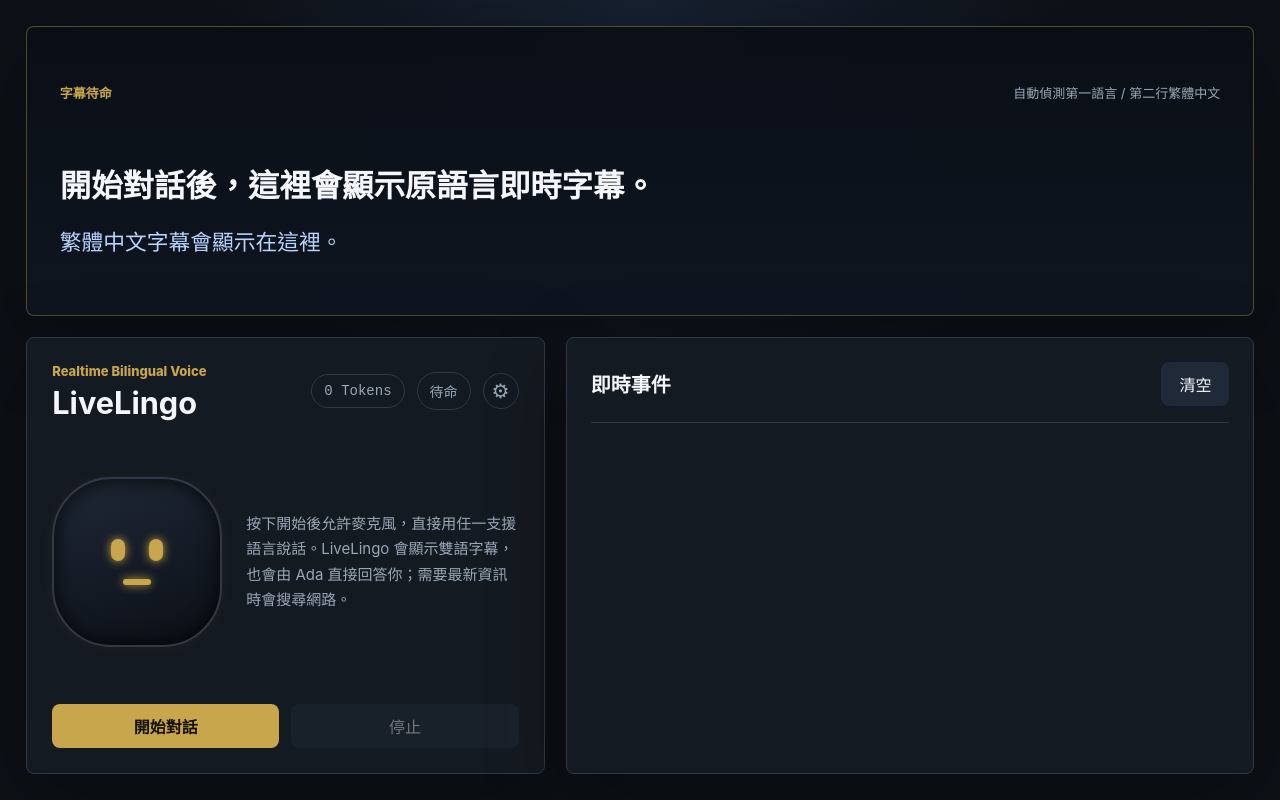
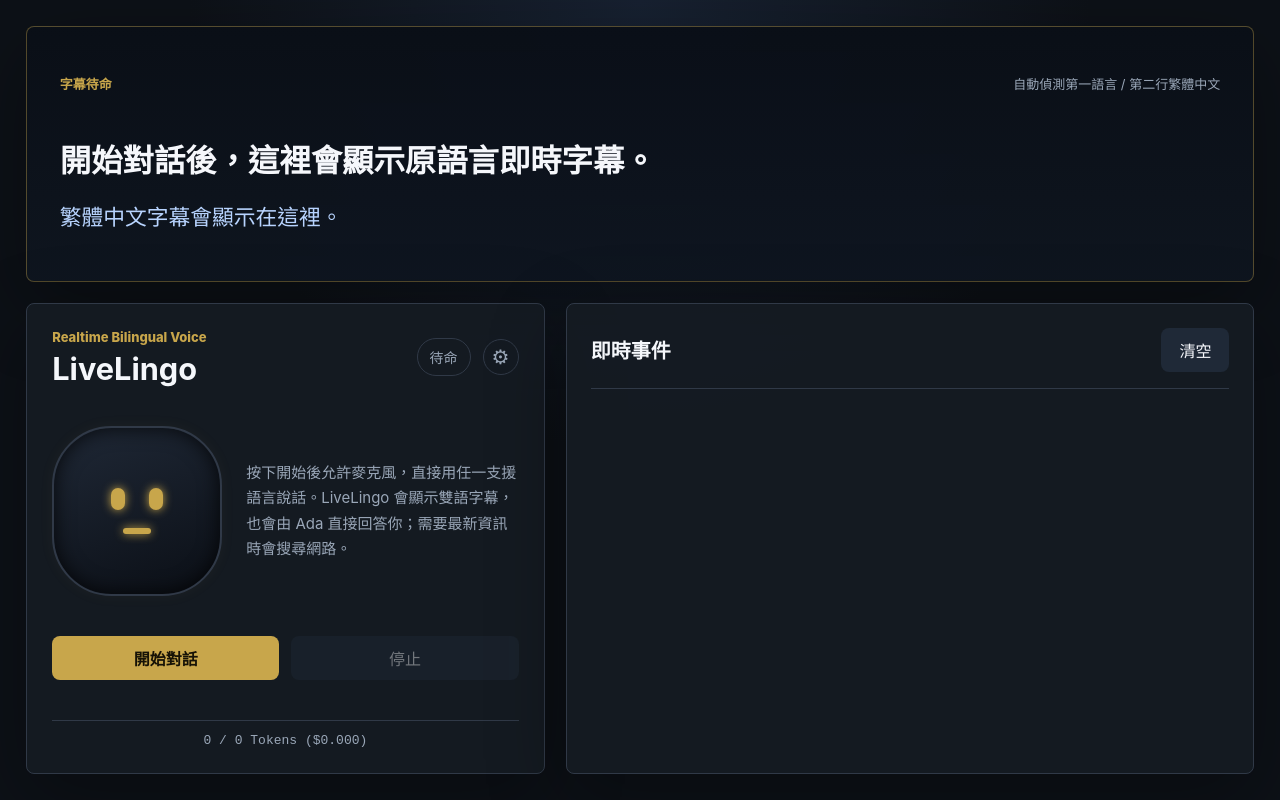
Before and after one commit to bangdoll/LiveLingo, a website: page public/index.html in a window 1280 px wide. Drawn offline with Linux system fonts and the light colour scheme.

Commit message:
style: relocate cost badge to footer

```diff
--- a/public/index.html
+++ b/public/index.html
@@ -26,8 +26,7 @@
               <p class="eyebrow">Realtime Bilingual Voice</p>
               <h1>LiveLingo</h1>
             </div>
-            <div style="display: flex; gap: 12px; align-items: center; flex-wrap: wrap; justify-content: flex-end;">
-              <span id="costBadge" class="status" style="font-family: monospace;">0 Tokens</span>
+            <div style="display: flex; gap: 12px; align-items: center;">
               <span id="statusBadge" class="status idle">待命</span>
               <button id="settingsToggle" class="settings-toggle" type="button" title="設定" style="display: flex; align-items: center; justify-content: center; font-size: 20px;">⚙</button>
             </div>
@@ -93,6 +92,10 @@
             <button id="stopButton" class="secondary" type="button" disabled>停止</button>
           </div>
 
+          <div class="session-meta">
+            <span id="costBadge">0 / 0 Tokens ($0.000)</span>
+          </div>
+
           <audio id="remoteAudio" autoplay></audio>
           <audio id="translateAudio" autoplay></audio>
         </section>
--- a/public/styles.css
+++ b/public/styles.css
@@ -400,6 +400,17 @@ h2 {
   grid-template-columns: repeat(2, minmax(0, 1fr));
 }
 
+.session-meta {
+  border-top: 1px solid var(--line);
+  color: var(--muted);
+  display: flex;
+  font-family: monospace;
+  font-size: 13px;
+  justify-content: center;
+  margin-top: 16px;
+  padding-top: 12px;
+}
+
 .primary {
   background: var(--gold);
   color: #161206;
```
